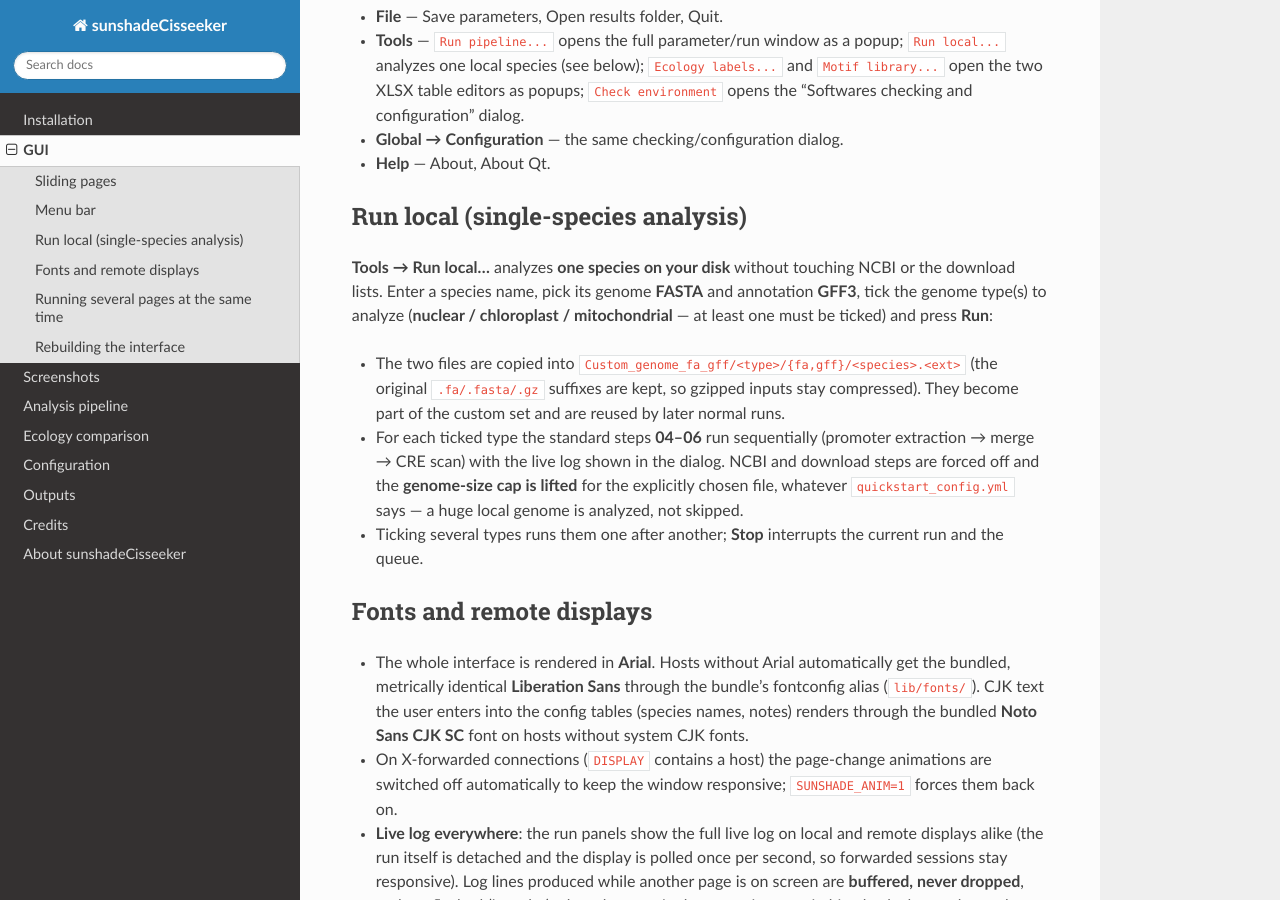
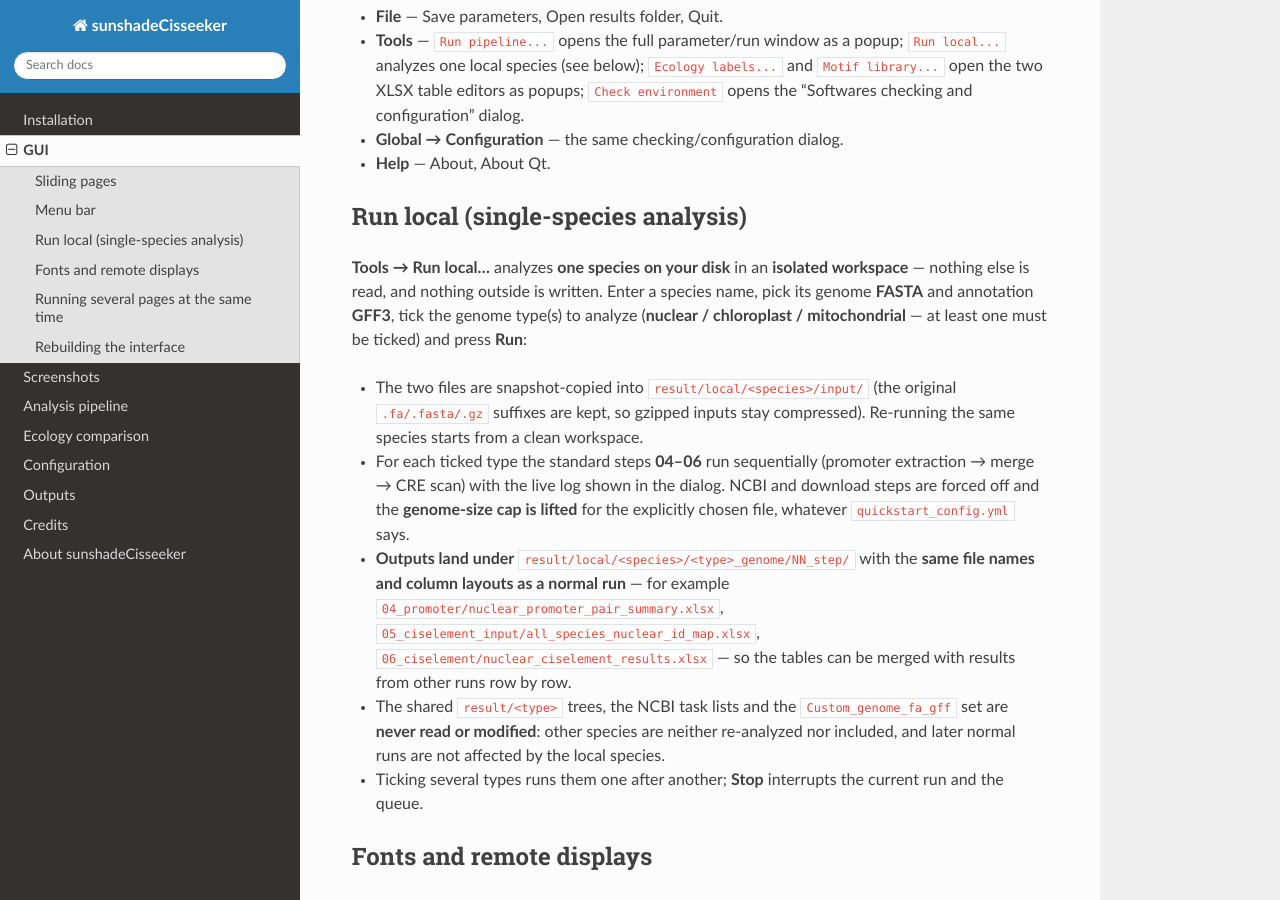
Before and after one commit to chenzhr23/sunshadeCisseeker-docs, a Sphinx documentation site: the page built from docs/content/GUI.rst, in a window 1280 px wide and 900 px high, scrolled down 1171 px. Built offline with Sphinx 7.4.7 and the Read the Docs theme 3.1.0, drawn with Linux system fonts in a browser that asks for light colours.

```diff
--- a/docs/conf.py
+++ b/docs/conf.py
@@ -9,8 +9,8 @@
 copyright = "2026, sunshadeCisseeker developers"
 
 # The short X.Y version and the full release version.
-version = "v1.3.47"
-release = "v1.3.47"
+version = "v1.3.48"
+release = "v1.3.48"
 
 extensions = [
     "sphinx.ext.autosectionlabel",
--- a/docs/content/About sunshadeCisseeker.rst
+++ b/docs/content/About sunshadeCisseeker.rst
@@ -4,7 +4,7 @@
 sunshadeCisseeker identifies, annotates and compares promoter
 cis-regulatory elements across sun / facultative / shade plants.
 
-The current release is **1.3.47**.
+The current release is **1.3.48**.
 
 Highlights
 ----------
--- a/docs/content/GUI.rst
+++ b/docs/content/GUI.rst
@@ -69,22 +69,31 @@
 Run local (single-species analysis)
 -----------------------------------
 
-**Tools → Run local...** analyzes **one species on your disk** without
-touching NCBI or the download lists. Enter a species name, pick its genome
-**FASTA** and annotation **GFF3**, tick the genome type(s) to analyze
-(**nuclear / chloroplast / mitochondrial** — at least one must be ticked)
-and press **Run**:
+**Tools → Run local...** analyzes **one species on your disk** in an
+**isolated workspace** — nothing else is read, and nothing outside is
+written. Enter a species name, pick its genome **FASTA** and annotation
+**GFF3**, tick the genome type(s) to analyze (**nuclear / chloroplast /
+mitochondrial** — at least one must be ticked) and press **Run**:
 
-* The two files are copied into
-  ``Custom_genome_fa_gff/<type>/{fa,gff}/<species>.<ext>`` (the original
-  ``.fa/.fasta/.gz`` suffixes are kept, so gzipped inputs stay compressed).
-  They become part of the custom set and are reused by later normal runs.
+* The two files are snapshot-copied into
+  ``result/local/<species>/input/`` (the original ``.fa/.fasta/.gz``
+  suffixes are kept, so gzipped inputs stay compressed). Re-running the
+  same species starts from a clean workspace.
 * For each ticked type the standard steps **04–06** run sequentially
   (promoter extraction → merge → CRE scan) with the live log shown in the
   dialog. NCBI and download steps are forced off and the **genome-size cap
   is lifted** for the explicitly chosen file, whatever
-  ``quickstart_config.yml`` says — a huge local genome is analyzed, not
-  skipped.
+  ``quickstart_config.yml`` says.
+* **Outputs land under** ``result/local/<species>/<type>_genome/NN_step/``
+  with the **same file names and column layouts as a normal run** — for
+  example ``04_promoter/nuclear_promoter_pair_summary.xlsx``,
+  ``05_ciselement_input/all_species_nuclear_id_map.xlsx``,
+  ``06_ciselement/nuclear_ciselement_results.xlsx`` — so the tables can be
+  merged with results from other runs row by row.
+* The shared ``result/<type>`` trees, the NCBI task lists and the
+  ``Custom_genome_fa_gff`` set are **never read or modified**: other
+  species are neither re-analyzed nor included, and later normal runs are
+  not affected by the local species.
 * Ticking several types runs them one after another; **Stop** interrupts
   the current run and the queue.
 
```
Also changed, not shown: docs/content/Changelog.rst (+19 -0 lines).
